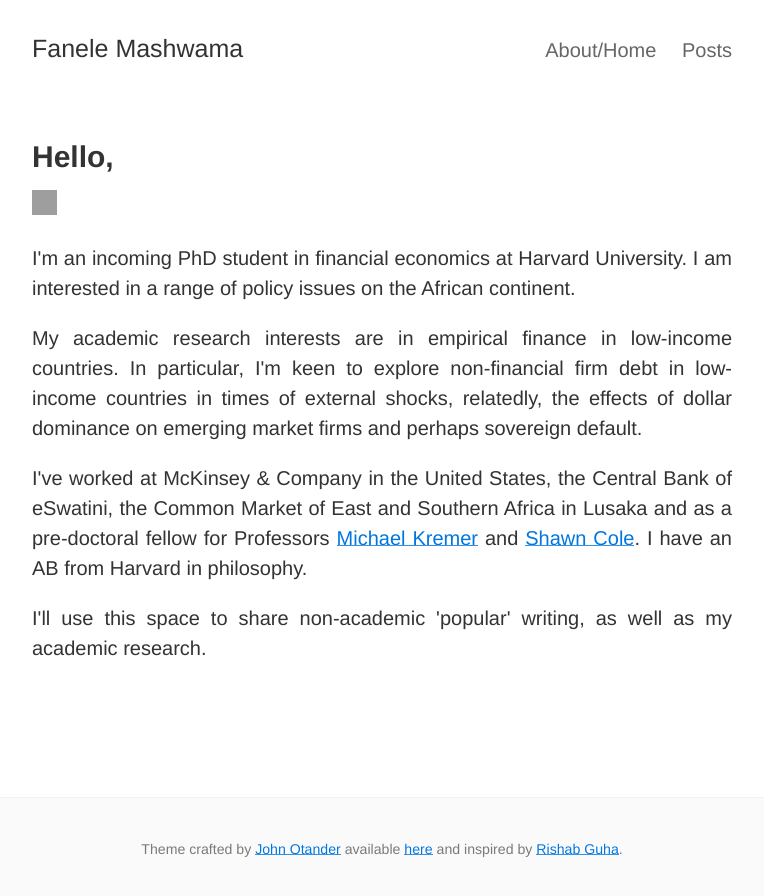
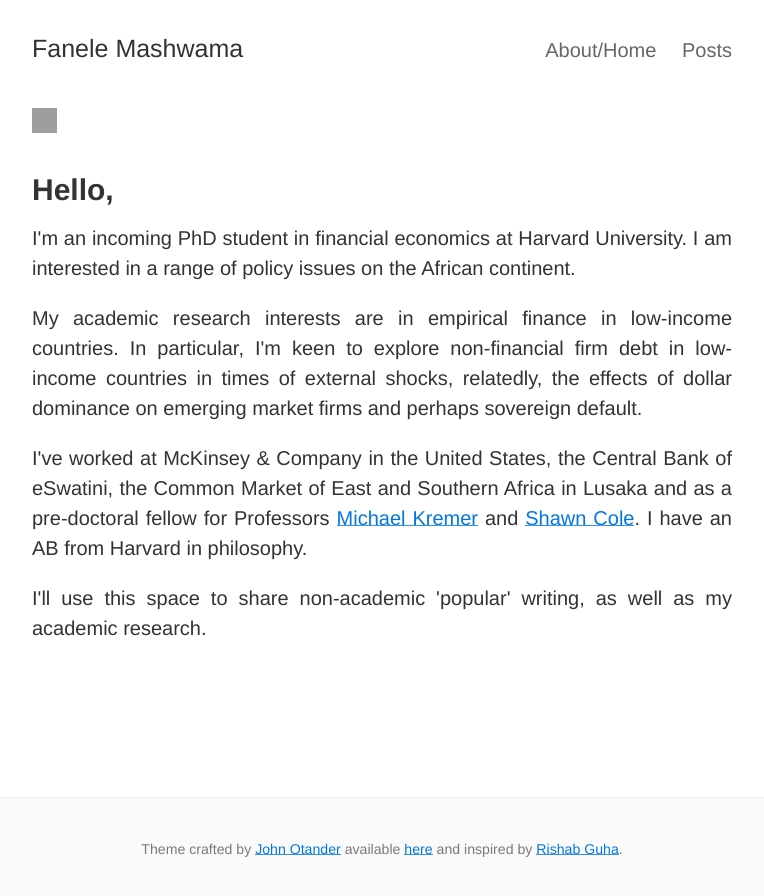
Before and after one commit to fmashwama/fmashwama.github.io, a Jekyll site: the page index.html, which Jekyll copies as it is, in a window 1280 px wide. Shown: the top 896 px of the page, without its empty margins (258-1022 px from the left). Built offline with Jekyll 4.4.1, drawn with Linux system fonts in a browser that asks for light colours; grey boxes are pictures that could not be loaded.

Commit message:
Update index.html

```diff
--- a/index.html
+++ b/index.html
@@ -138,13 +138,14 @@
     <div class="post p2 p-responsive wrap" role="main">
       <div class="measure">
         <div class="post">
-  <header class="post-header">
-    <h1 class="h2">Hello,</h1>
-  </header>
   <article class="post-content">
 
   <p> <img src="/assets/Fanele_Mashwama_59.jpg" alt="fanele" width="25" height="25" />
   </p >
+
+  <header class="post-header">
+    <h1 class="h2">Hello,</h1>
+  </header>
 
   <p align="justify">I'm an incoming PhD student in financial economics at Harvard University. I am interested in a range of policy issues on the African continent.</p>
 
```
